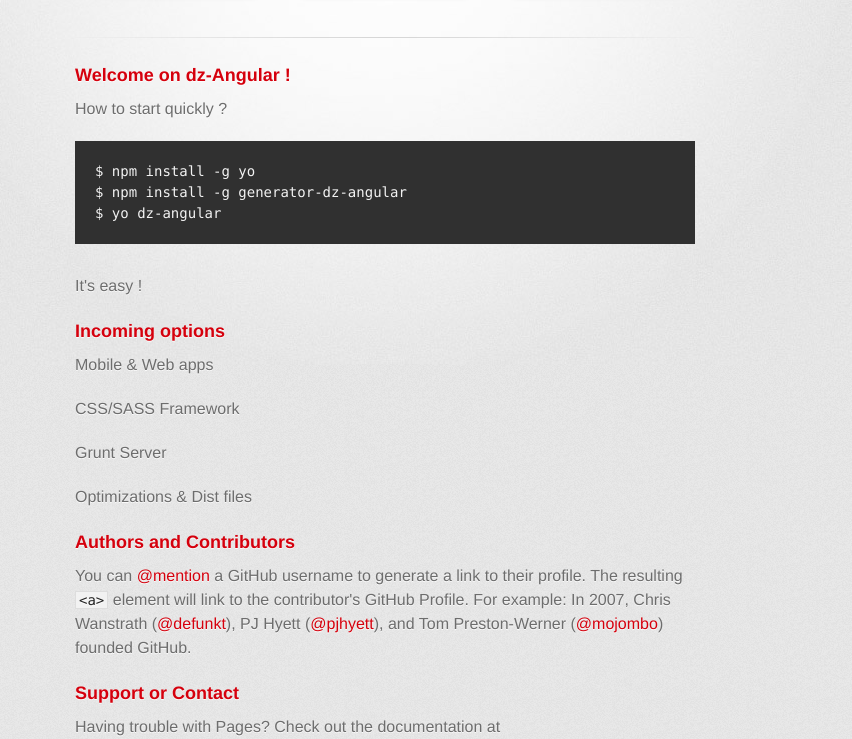
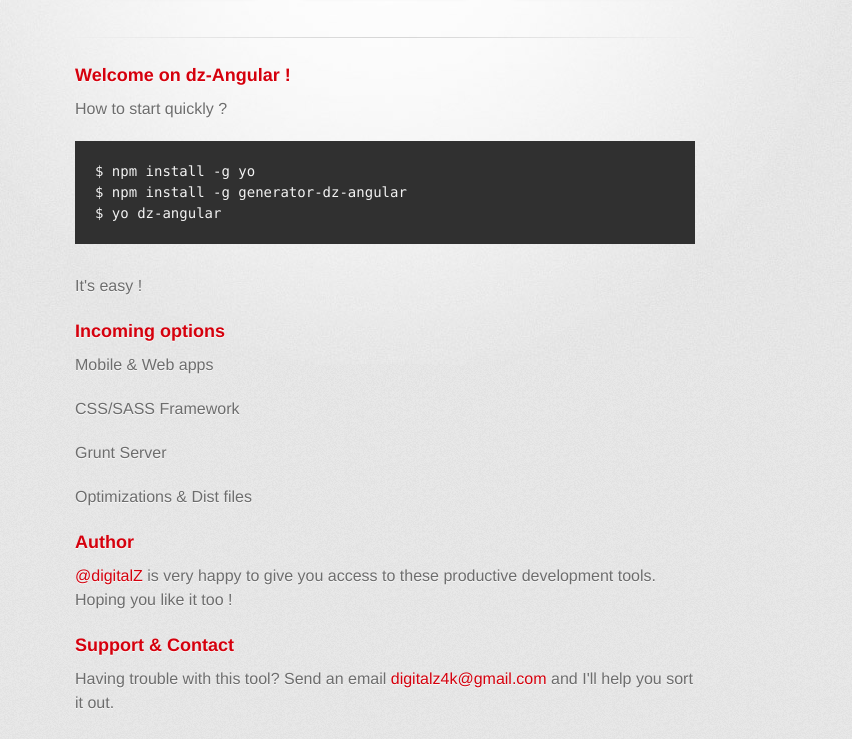
Before and after one commit to digitalz4k/angulardz, a plain HTML site: page index.html in a window 1280 px wide. Shown: the part 209-948 px from the top of the page, without its empty margins (255-1107 px from the left). Drawn offline with Linux system fonts and the light colour scheme; a web font is replaced by a local one.

Commit message:
Update index.html

```diff
--- a/index.html
+++ b/index.html
@@ -55,14 +55,14 @@
 <p>Optimizations & Dist files</p>
 
 <h3>
-<a name="authors-and-contributors" class="anchor" href="#authors-and-contributors"><span class="octicon octicon-link"></span></a>Authors and Contributors</h3>
+<a name="authors-and-contributors" class="anchor" href="#authors-and-contributors"><span class="octicon octicon-link"></span></a>Author</h3>
 
-<p>You can <a href="https://github.com/blog/821" class="user-mention">@mention</a> a GitHub username to generate a link to their profile. The resulting <code>&lt;a&gt;</code> element will link to the contributor's GitHub Profile. For example: In 2007, Chris Wanstrath (<a href="https://github.com/defunkt" class="user-mention">@defunkt</a>), PJ Hyett (<a href="https://github.com/pjhyett" class="user-mention">@pjhyett</a>), and Tom Preston-Werner (<a href="https://github.com/mojombo" class="user-mention">@mojombo</a>) founded GitHub.</p>
+<p><a href="https://github.com/digitalz4k" class="user-mention">@digitalZ</a> is very happy to give you access to these productive development tools. Hoping you like it too !</p>
 
 <h3>
-<a name="support-or-contact" class="anchor" href="#support-or-contact"><span class="octicon octicon-link"></span></a>Support or Contact</h3>
+<a name="support-or-contact" class="anchor" href="#support-or-contact"><span class="octicon octicon-link"></span></a>Support & Contact</h3>
 
-<p>Having trouble with Pages? Check out the documentation at <a href="http://help.github.com/pages">http://help.github.com/pages</a> or contact <a href="mailto:support@github.com">support@github.com</a> and we’ll help you sort it out.</p>
+<p>Having trouble with this tool? Send an email <a href="mailto:digitalz4k@gmail.com">digitalz4k@gmail.com</a> and I'll help you sort it out.</p>
         </section>
 
         <footer>
```
